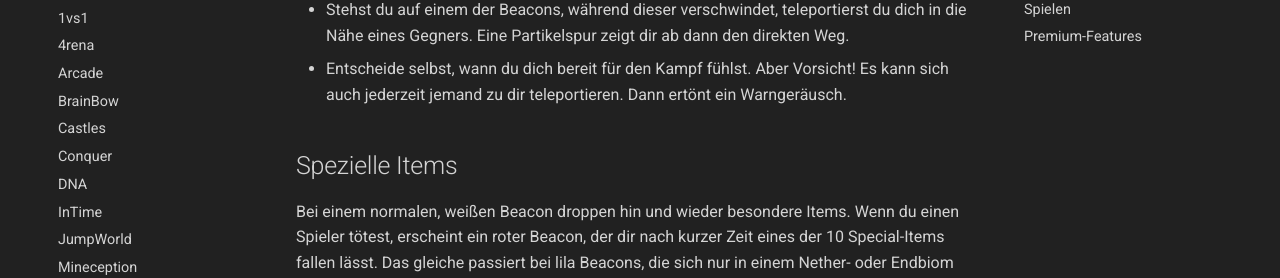
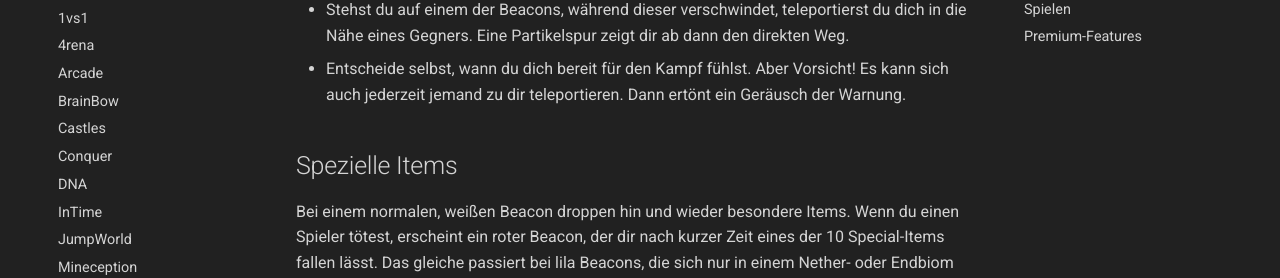
Before and after one commit to TimoliaDE/HowTo, an MkDocs documentation site: the page built from docs/games/tspiele.md, in a window 1280 px wide and 900 px high, scrolled down 521 px. Shown: the part 201-479 px from the top of the window. Built offline with MkDocs 1.6.1 and Material for MkDocs 9.7.7, drawn with Linux system fonts in a browser that asks for light colours; old or Windows-style settings are respelled for this version of MkDocs.

Commit message:
Update tspiele.md

```diff
--- a/docs/games/tspiele.md
+++ b/docs/games/tspiele.md
@@ -8,7 +8,7 @@ Willkommen bei den Timolianischen Spielen! Hier kannst du deine PvP-Skills im Ka
 - Alle Kämpfer spawnen in einer unendlich großen, zufällig generierten Welt. Diese wurde jedoch ein wenig modifiziert: Es wurden neue Biome und eigene Strukturen hinzugefügt.
 - In dieser Welt spawnen weiße Beacons, die sich beim Näherkommen blau färben und zufällige Items ausspucken.
 - Stehst du auf einem der Beacons, während dieser verschwindet, teleportierst du dich in die Nähe eines Gegners. Eine Partikelspur zeigt dir ab dann den direkten Weg.
-- Entscheide selbst, wann du dich bereit für den Kampf fühlst. Aber Vorsicht! Es kann sich auch jederzeit jemand zu dir teleportieren. Dann ertönt ein Warngeräusch.
+- Entscheide selbst, wann du dich bereit für den Kampf fühlst. Aber Vorsicht! Es kann sich auch jederzeit jemand zu dir teleportieren. Dann ertönt ein Geräusch der Warnung.
 
 ## Spezielle Items
 Bei einem normalen, weißen Beacon droppen hin und wieder besondere Items. Wenn du einen Spieler tötest, erscheint ein roter Beacon, der dir nach kurzer Zeit eines der 10 Special-Items fallen lässt.
```
